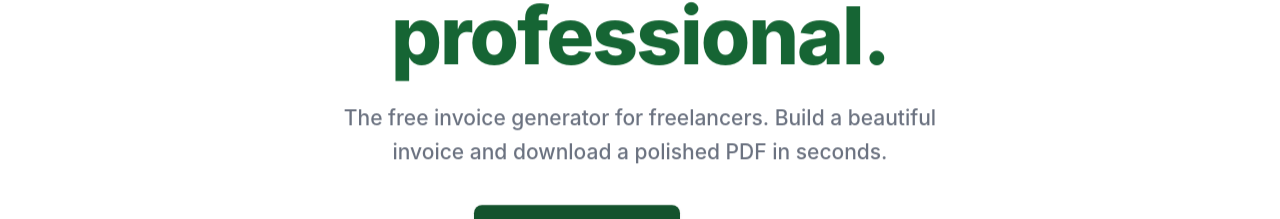
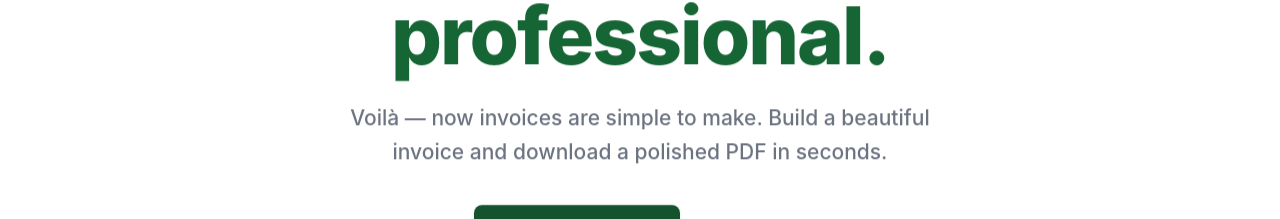
Before and after one commit to dankingvalue/invoala, a Next.js app: page / in a window 1280 px wide. Shown: the part 267-486 px from the top of the page. Built offline with nearby package versions, Linux system fonts and the light colour scheme; no server answers.

Commit message:
Update hero subtitle to Voila tagline

```diff
--- a/app/page.tsx
+++ b/app/page.tsx
@@ -129,7 +129,7 @@ export default async function Home() {
         </Reveal>
         <Reveal delay={100}>
           <p className="mx-auto mt-6 max-w-[640px] text-[19px] font-medium leading-relaxed text-subtle md:text-[21px]">
-            The free invoice generator for freelancers. Build a beautiful
+            Voilà — now invoices are simple to make. Build a beautiful
             invoice and download a polished PDF in seconds.
           </p>
         </Reveal>
```
